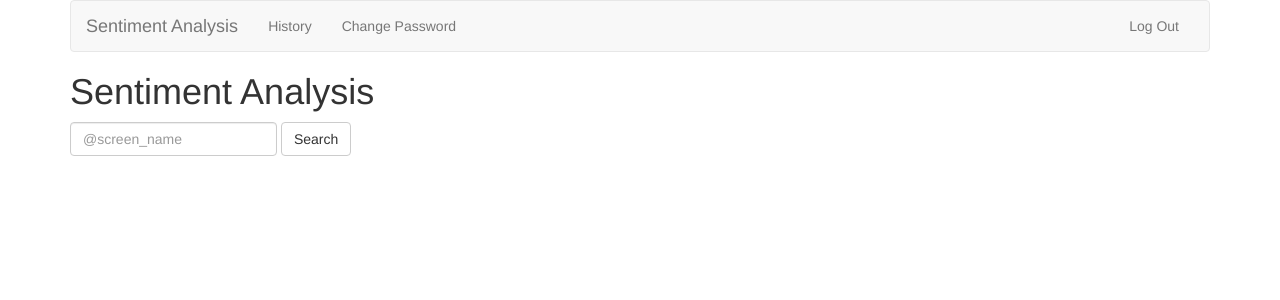
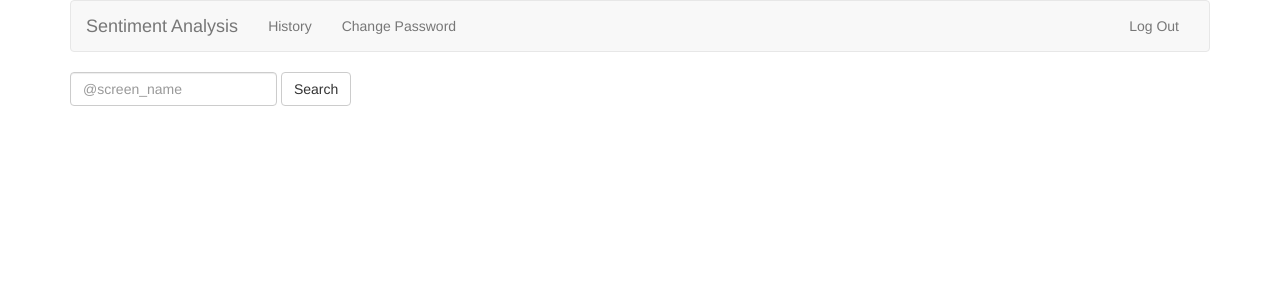
Before and after one commit to s10singh97/Python_Lab, a Flask app: page / in a window 1280 px wide. Shown: the top 300 px of the page. Run offline with Flask 2, Linux system fonts and the light colour scheme; the visitor is signed in with stand-in values (Sample User, id 1); some libraries are stand-ins or nearby versions.

Commit message:
removed redundant titles

```diff
--- a/Project/templates/layout.html
+++ b/Project/templates/layout.html
@@ -63,7 +63,6 @@
             {% endif %}
             <header>
                 <h1>
-                    Sentiment Analysis
                     <small>{% block subtext %}{% endblock %}</small>
                 </h1>
             </header>
```
